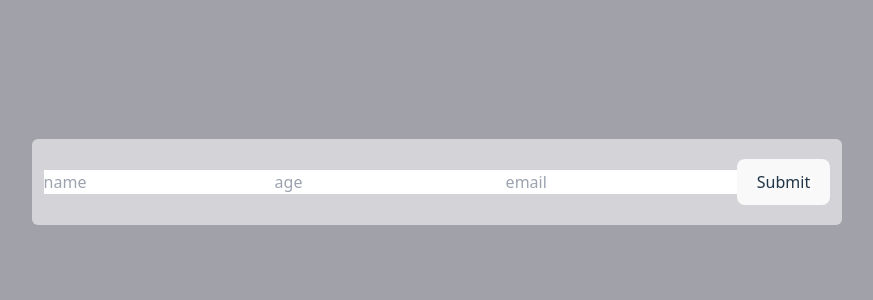
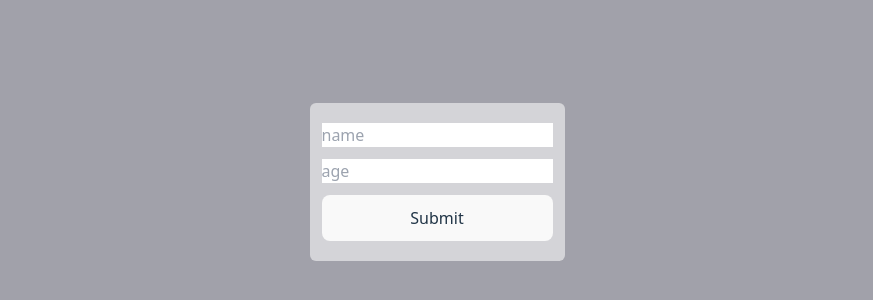
Before and after one commit to Anant23452/React-js-, a React (Vite) app in the folder React/: page / in a window 1280 px wide. Shown: the part 218-518 px from the top of the page, without its empty margins (203-1076 px from the left). Built offline with nearby package versions, Linux system fonts and the light colour scheme.

Commit message:
name type

```diff
--- a/React/src/Component/Form.jsx
+++ b/React/src/Component/Form.jsx
@@ -21,12 +21,15 @@ import React, { useRef } from 'react'
 function Form() {
  const name = useRef(null);
  const age = useRef(null);
+ const handleSubmit =(event)=>{
+  event.preventDefault();
+  console.log(name.current.value,age.current.value);
+ }
   return (
     <div className='bg-zinc-300 py-5 px-3 flex flex-col gap-3 rounded-md'>
-      <form action="" onSubmit={(event)=>event.preventDefault()}>
-        <input type="Name" placeholder='name' />
-        <input type="Name" placeholder='age' />
-        <input type="Name" placeholder='email' />
+      <form action="" onSubmit={handleSubmit} className='flex flex-col gap-3'>
+        <input ref={name} type="text" placeholder='name' />
+        <input ref={age} type="text" placeholder='age' />
         <button>Submit</button>
         </form>
     </div>
```
